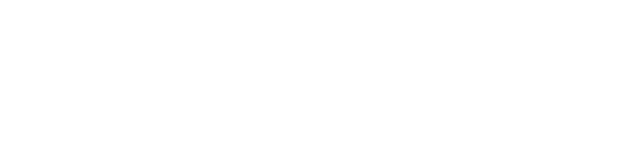
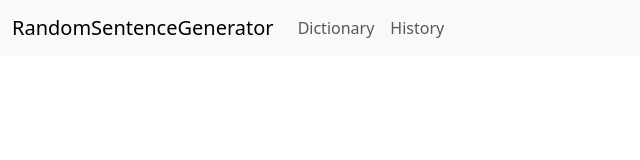
Before and after one commit to sauronthemailman/RandomSentenceGenerator, a plain HTML site: page index.html in a window 1280 px wide. Shown: the whole page, without its empty margins (0-640 px from the left). Drawn offline with nearby package versions, Linux system fonts and the light colour scheme.

Commit message:
added basic navbar

```diff
--- a/index.html
+++ b/index.html
@@ -4,8 +4,33 @@
     <meta charset="UTF-8">
     <meta name="viewport" content="width=device-width, initial-scale=1.0">
     <title>Document</title>
+    <link
+    href="https://cdn.jsdelivr.net/npm/bootstrap@5.3.3/dist/css/bootstrap.min.css"
+    rel="stylesheet"
+    integrity="sha384-QWTKZyjpPEjISv5WaRU9OFeRpok6YctnYmDr5pNlyT2bRjXh0JMhjY6hW+ALEwIH"
+    crossorigin="anonymous"
+    />
+
 </head>
 <body>
-
+<nav class="navbar navbar-expand-sm bg-body-tertiary">
+  <div class="container-fluid">
+    <a class="navbar-brand" href="#">RandomSentenceGenerator</a>
+    <button class="navbar-toggler" type="button" data-bs-toggle="collapse" data-bs-target="#navbarSupportedContent" aria-controls="navbarSupportedContent" aria-expanded="false" aria-label="Toggle navigation">
+      <span class="navbar-toggler-icon"></span>
+    </button>
+    <div class="collapse navbar-collapse" id="navbarSupportedContent">
+      <ul class="navbar-nav me-auto mb-2 mb-lg-0">
+        <li class="nav-item">
+          <a class="nav-link" aria-current="page" href="#">Dictionary</a>
+        </li>
+        <li class="nav-item">
+          <a class="nav-link" href="#">History</a>
+        </li>
+      </ul>
+      </form>
+    </div>
+  </div>
+</nav>
 </body>
 </html>
```
